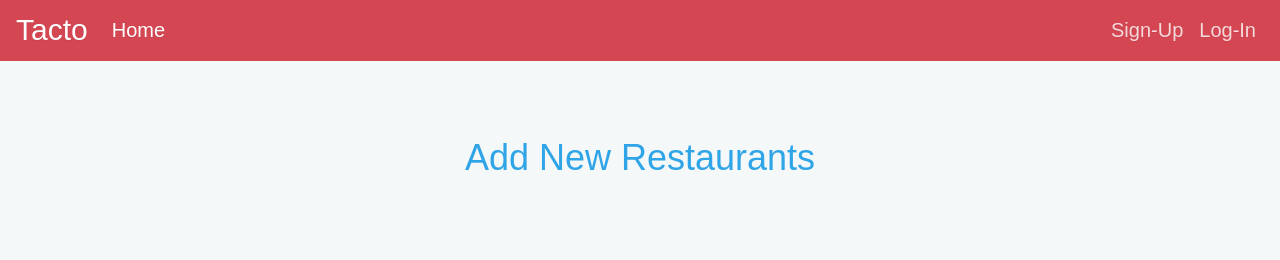
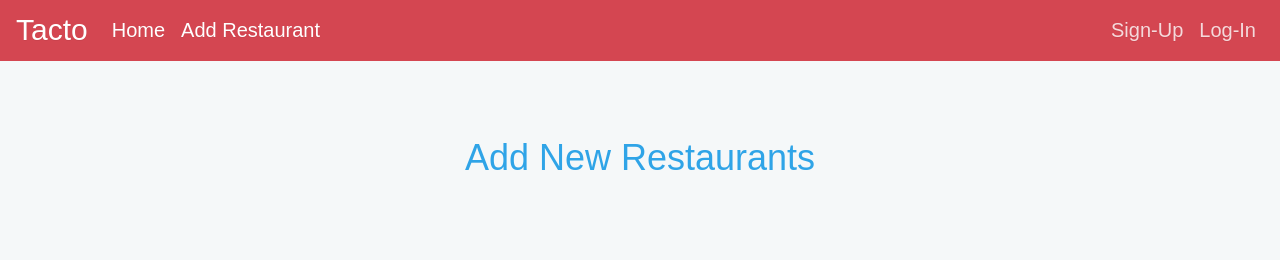
Before and after one commit to BalaRajendran/Gumbr_task, a PHP site: page /add_res.php in a window 1280 px wide. Shown: the top 260 px of the page. Run offline with PHP 8.4, Linux system fonts and the light colour scheme; data that the repository does not hold is empty.

Commit message:
Update add_res.php

```diff
--- a/add_res.php
+++ b/add_res.php
@@ -28,23 +28,26 @@
                 Loading...
             </div>
         </div>
-    <nav class="navbar navbar-expand-lg navbar-dark" style="background-color: #d44651;font-size: 20px !important;">
-  <a class="navbar-brand" href="#" style="font-size: 30px !important;">Tacto</a>
+      <nav class="navbar navbar-expand-lg navbar-dark" style="background-color: #d44651;font-size: 20px !important;">
+  <a class="navbar-brand" href="index.php" style="font-size: 30px !important;">Tacto</a>
   <button class="navbar-toggler" type="button" data-toggle="collapse" data-target="#navbarColor01" aria-controls="navbarColor01" aria-expanded="false" aria-label="Toggle navigation">
     <span class="navbar-toggler-icon"></span>
   </button>
   <div class="collapse navbar-collapse">
     <ul class="navbar-nav mr-auto">
       <li class="nav-item active">
-        <a class="nav-link" href="#">Home <span class="sr-only">(current)</span></a>
+        <a class="nav-link" href="index.php">Home <span class="sr-only">(current)</span></a>
+      </li>
+      <li class="nav-item active">
+        <a class="nav-link" href="add_res.php">Add Restaurant</a>
       </li>
     </ul>
     <ul class="navbar-nav ml-auto">
       <li class="nav-item">
-        <a class="nav-link" data-toggle="modal" data-target="#myModal" href="login/register.php">Sign-Up</a>
+        <a class="nav-link" href="login/register.php">Sign-Up</a>
       </li>
       <li class="nav-item">
-        <a class="nav-link" data-toggle="modal" data-target="#myModal" href="login/index.php">Log-In </a>
+        <a class="nav-link" href="login/index.php">Log-In </a>
       </li>
     </ul>
   </div>
```
